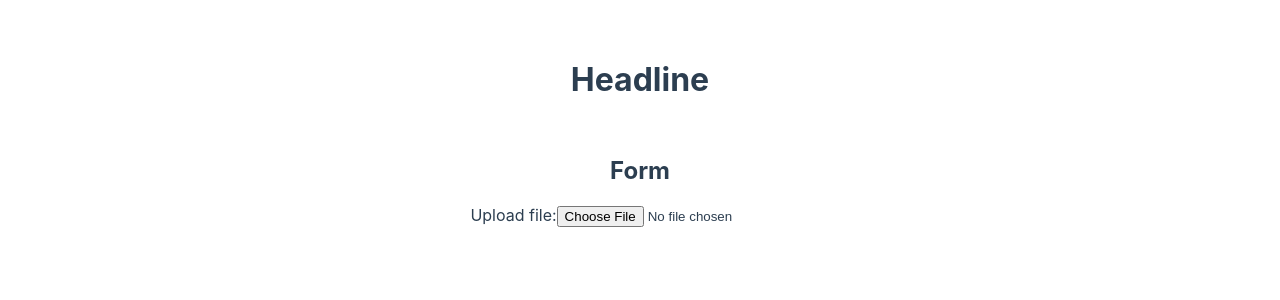
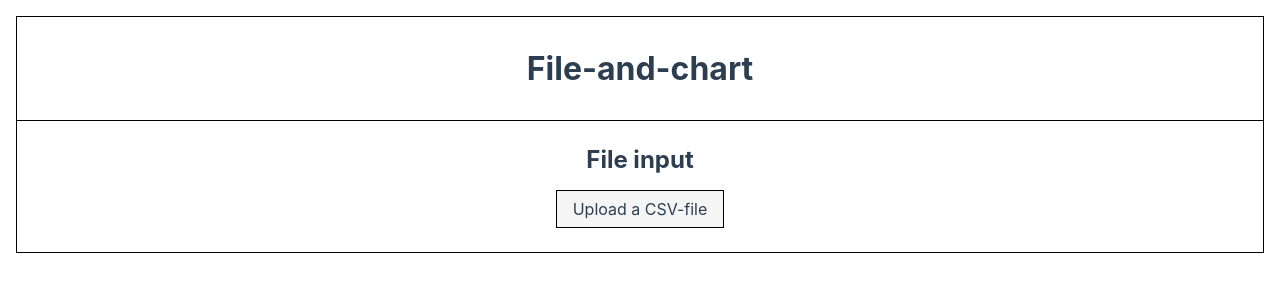
Before and after one commit to maurer2/file-and-chart, a Vue app: page / in a window 1280 px wide. Shown: the top 300 px of the page. Built offline with nearby package versions, Linux system fonts and the light colour scheme.

Commit message:
Added some styling

```diff
--- a/public/index.html
+++ b/public/index.html
@@ -11,7 +11,6 @@
     <noscript>
       <strong>We're sorry but file-and-chart doesn't work properly without JavaScript enabled. Please enable it to continue.</strong>
     </noscript>
-    <div id="app"></div>
-    <!-- built files will be auto injected -->
+    <div id="app" class="app"></div>
   </body>
 </html>
--- a/src/App.vue
+++ b/src/App.vue
@@ -1,14 +1,21 @@
 <template>
   <div id="app">
-    <h1>Headline</h1>
+    <h1 class="title">File-and-chart</h1>
 
-    <Form @fileUpload='handleFormChange' />
+    <section class="section">
+      <h2 class="subtitle">File input</h2>
+      <Form @fileUpload='handleFormChange' />
+    </section>
 
-    <template v-if="inputData.length > 0">
+    <section class="section" v-if="showTable">
+      <h2 class="subtitle">Data table</h2>
       <Table :tableData="inputData" />
+    </section>
+
+    <section class="section" v-if="showCharts">
+      <h2 class="subtitle">Charts</h2>
       <Charts :chartData="inputData" />
-    </template>
-
+    </section>
   </div>
 </template>
 
@@ -31,6 +38,14 @@ export default {
     Table,
     Charts,
   },
+  computed: {
+    showTable() {
+      return this.inputData.length > 0;
+    },
+    showCharts() {
+      return this.inputData.length > 0;
+    }
+  },
   methods: {
     handleFormChange(inputData) {
       const inputParsed = csvParse(inputData);
@@ -43,12 +58,47 @@ export default {
 </script>
 
 <style lang="scss">
-#app {
+html {
+  box-sizing: border-box;
+  font-size: 16px;
+}
+
+*,
+*:before,
+*:after {
+  box-sizing: inherit;
+}
+
+body {
+  margin: 0;
+  padding: 1rem;
   font-family: -apple-system, BlinkMacSystemFont, "Segoe UI", Roboto, Helvetica, Arial, sans-serif, "Apple Color Emoji", "Segoe UI Emoji", "Segoe UI Symbol";
   -webkit-font-smoothing: antialiased;
   -moz-osx-font-smoothing: grayscale;
+}
+
+</style>
+
+<style lang="scss" scoped>
+#app {
+  border: 1px solid black;
   text-align: center;
   color: #2c3e50;
-  margin-top: 60px;
+  width: 100%;
 }
+
+.section {
+  padding: 1.5rem 1rem;
+  border-top: 1px solid black;
+}
+
+.title {
+  margin: 2rem 1rem;
+}
+
+.subtitle {
+  margin-top: 0;
+  margin-bottom: 1rem;
+}
+
 </style>
--- a/src/components/Charts.vue
+++ b/src/components/Charts.vue
@@ -1,7 +1,5 @@
 <template>
   <div class="charts">
-    <h2>Charts</h2>
-    <div class="wrapper">
     <div class="chart-container">
       <h3>Bar chart</h3>
       <canvas ref="barchart" />
@@ -9,7 +7,6 @@
     <div class="chart-container">
       <h3>Circle chart</h3>
       <canvas ref="circlechart" />
-      </div>
     </div>
   </div>
 </template>
@@ -48,6 +45,9 @@ export default {
           legend: {
             display: false
           },
+          tooltips: {
+            enabled: false
+          },
         },
         data: {
           datasets: [{
@@ -67,6 +67,9 @@ export default {
           cutoutPercentage: 40,
           legend: {
             display: false,
+          },
+          tooltips: {
+            enabled: true
           },
         },
         data: {
@@ -88,8 +91,8 @@ export default {
 };
 </script>
 
-<style scoped lang="scss">
-.wrapper {
+<style lang="scss" scoped>
+.charts {
   display: flex;
   flex-wrap: wrap;
   justify-content: center;
--- a/src/components/Form.vue
+++ b/src/components/Form.vue
@@ -1,8 +1,13 @@
 <template>
-  <form class="form" action="" method="">
-    <h2>Form</h2>
-    <label for="field">Upload file:</label>
-    <input type="file" name="field" id="field" @change="handleChangeEvent" />
+  <form class="form" action="/" method="post">
+    <label class="label" for="field">Upload a CSV-file</label>
+    <input
+      class="field"
+      type="file"
+      name="field"
+      id="field"
+      @change="handleChangeEvent"
+    />
   </form>
 </template>
 
@@ -12,7 +17,7 @@ export default {
   props: {},
   data() {
     return {
-      uploadedData: '',
+      test: ''
     }
   },
   methods: {
@@ -31,8 +36,6 @@ export default {
       fileReader.onload = (event) => {
         const results = fileReader.result;
 
-        this.uploadedData = results;
-
         this.$emit('fileUpload', results);
       };
 
@@ -44,7 +47,20 @@ export default {
 
 <style scoped lang="scss">
 .form {
-  padding: 1rem;
+  position: relative;
+  padding: 0;
+}
 
+.label {
+  display: inline-block;
+  padding: 0.5rem 1rem;
+  background: whitesmoke;
+  border: 1px solid black;
+}
+
+.field {
+  position: absolute;
+  left: -9999px;
+  opacity: 0.01;
 }
 </style>
--- a/src/components/Table.vue
+++ b/src/components/Table.vue
@@ -1,12 +1,13 @@
 <template>
-  <div class="table">
-    <h2>Table</h2>
-    <table class="data-table">
+  <table class="table">
+    <thead>
       <tr>
         <template v-for="tableColumn in tableColumns">
           <th :key="tableColumn">{{ tableColumn }}</th>
         </template>
       </tr>
+    </thead>
+    <tbody>
       <tr v-for="row in numberOfRows" :key="'row-' + row">
         <template v-for="tableColumn in tableColumns">
           <td :key="tableColumn">
@@ -14,8 +15,8 @@
           </td>
         </template>
       </tr>
-    </table>
-  </div>
+    </tbody>
+  </table>
 </template>
 
 <script>
@@ -52,7 +53,33 @@ export default {
 </script>
 
 <style scoped lang="scss">
-.data-table {
+.table {
   margin: auto;
+  width: 100%;
+  table-layout: fixed;
+  border-collapse: collapse;
+  border: 1px solid black;
+
+  thead tr {
+    &:nth-child(odd) {
+      background: whitesmoke;
+    }
+  }
+
+  tbody tr {
+    &:nth-child(even) {
+      background: whitesmoke;
+    }
+  }
+
+  th,
+  td {
+    padding: 0.5rem;
+    border-left: 1px solid black;
+  }
+
+  td {
+    border-top: 1px solid black;
+  }
 }
 </style>
```
Lines whose indentation alone changed are shown as unchanged.
